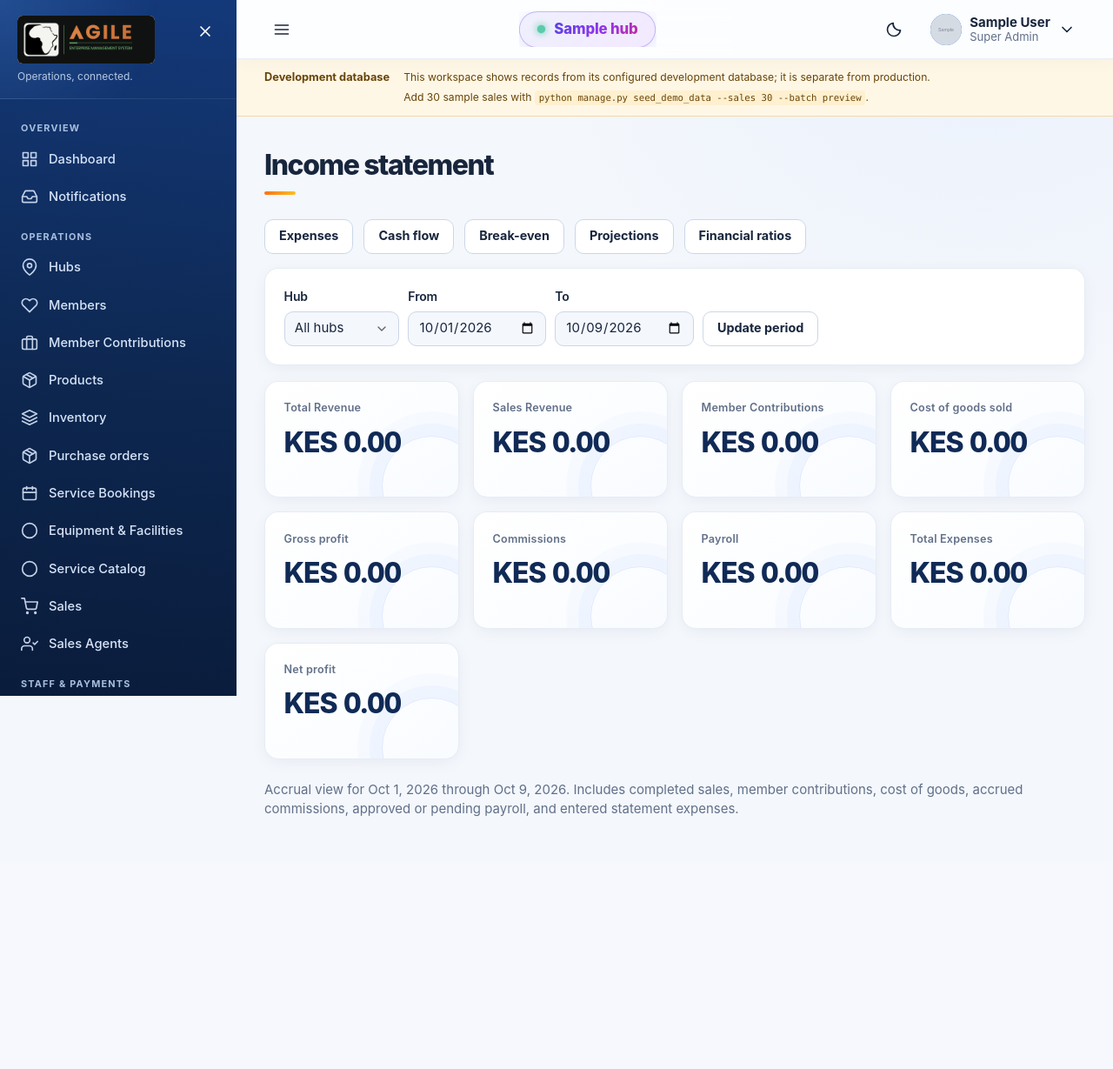
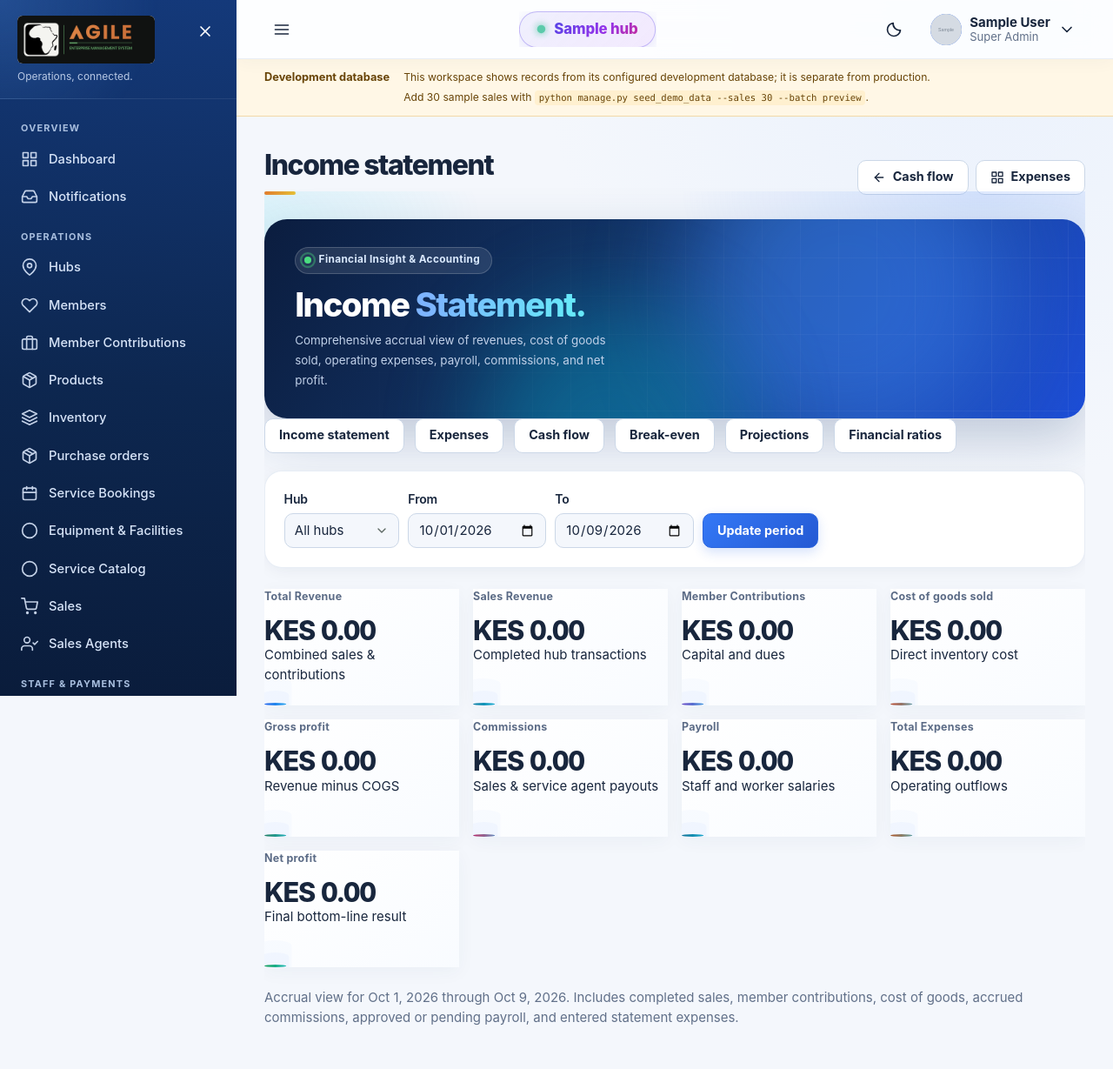
Before and after one commit to brianMugatsia/agile_hub, a Django app: page /finance/ in a window 1280 px wide. Shown: the whole page at 87% size. Before the commit the page ends 939 px from the top, so only its background shows below. Run offline with Django 5.2, Linux system fonts and the light colour scheme; a user stored in the database is signed in; tables that the repository leaves empty hold one stand-in row (values such as "Sample post"); grey boxes marked "Sample" are stand-in pictures; parts of the project's set-up code (start-up, migrations or seed data) failed here and were passed over; some libraries are stand-ins or nearby versions.

Commit message:
new updates

```diff
--- /dev/null
+++ b/admin4_user.json
@@ -0,0 +1,29 @@
+[
+{
+  "model": "accounts.user",
+  "pk": "9441c39c-6f83-4051-bb4f-0b59521f20ef",
+  "fields": {
+    "password": "argon2$argon2id$v=19$m=102400,t=2,p=8$SUlManNQQjloUnZsMWoybVBiYnhldQ$9yELzYBhBNLHOtnyexdrNiLk86CsZdLguAFJHYNtq5o",
+    "last_login": "2026-10-22T10:20:07.108Z",
+    "is_superuser": false,
+    "username": "admin4",
+    "first_name": "",
+    "last_name": "",
+    "is_staff": false,
+    "is_active": true,
+    "date_joined": "2026-10-22T10:20:06.531Z",
+    "email": "admin4@example.com",
+    "phone_number": "",
+    "role": "ADMIN",
+    "hub": null,
+    "profile_photo": "",
+    "updated_at": "2026-10-22T10:20:06.860Z",
+    "groups": [
+      [
+        "ADMIN"
+      ]
+    ],
+    "user_permissions": []
+  }
+}
+]
--- a/apps/commissions/views.py
+++ b/apps/commissions/views.py
@@ -249,7 +249,7 @@ class CommissionActionView(LoginRequiredMixin, PermissionRequiredMixin, View):
     def post(self, request, pk):
         kwargs = {"commission_id": pk, "actor": request.user}
         if self.reason_required:
-            kwargs["reason"] = request.POST.get("reason", "")
+            kwargs["notes"] = request.POST.get("reason", "")
         try:
             self.service(**kwargs)
         except ValidationError as error:
--- a/apps/members/views.py
+++ b/apps/members/views.py
@@ -4,6 +4,7 @@ from django.db.models import Q, Sum
 from django.urls import reverse
 from django.views.generic import DetailView
 
+from apps.accounts.models import User
 from apps.accounts.roles import Role
 from apps.core.generic import ProtectedCreateView, ProtectedUpdateView, ScopedModelListView
 from apps.core.mixins import ActiveHubInitialMixin, PageMixin
@@ -16,7 +17,7 @@ from .models import MemberProfile, Business
 
 def _provider_stats():
     return {
-        "active_sales_agents_count": MemberProfile.objects.filter(user__role=Role.SALES_AGENT, user__is_active=True).count(),
+        "active_sales_agents_count": User.objects.filter(role=Role.SALES_AGENT, is_active=True).count() + MemberProfile.objects.filter(user__role=Role.MEMBER).count(),
         "dormant_providers_count": ServiceProvider.objects.filter(status=ServiceProviderStatus.DORMANT).count(),
         "active_providers_count": ServiceProvider.objects.filter(status=ServiceProviderStatus.ACTIVE).count(),
         "suspended_providers_count": ServiceProvider.objects.filter(status=ServiceProviderStatus.SUSPENDED).count(),
@@ -67,7 +68,7 @@ class MemberSalesAgentsListView(ScopedModelListView):
     filter_hub = False
 
     def get_queryset(self):
-        return super().get_queryset().filter(user__role=Role.SALES_AGENT)
+        return super().get_queryset().filter(Q(user__role=Role.SALES_AGENT) | Q(user__role=Role.MEMBER)).distinct()
 
     def get_context_data(self, **kwargs):
         context = super().get_context_data(**kwargs)
--- a/apps/reports/views.py
+++ b/apps/reports/views.py
@@ -79,7 +79,7 @@ class InventoryReconciliationView(LoginRequiredMixin, PermissionRequiredMixin, T
         if end_value and end_date is None:
             errors.append("Enter a valid end date.")
         if not start_value and not end_value:
-            start_date = today - timedelta(days=29)
+            start_date = today - timedelta(days=89)
             end_date = today
         elif start_date and not end_date:
             end_date = today
--- a/templates/finance/income_statement.html
+++ b/templates/finance/income_statement.html
@@ -1,15 +1,46 @@
 {% extends "base.html" %}
-{% load ui_tags %}
+{% load static ui_tags %}
+
+{% block page_actions %}
+  <div class="com-export__buttons">
+    <a class="btn btn--secondary com-export__btn" href="{% url 'finance:cash_flow' %}">
+      {% icon "arrow-left" %} Cash flow
+    </a>
+    <a class="btn btn--secondary com-export__btn" href="{% url 'finance:expenses' %}">
+      {% icon "grid" %} Expenses
+    </a>
+  </div>
+{% endblock %}
 
 {% block content %}
-  <nav class="cluster" aria-label="Finance tools">
+<div class="dash">
+
+  <!-- HERO -->
+  <section class="dash-hero com-hero--solo" aria-label="Financial overview">
+    <div class="dash-hero__bg" aria-hidden="true">
+      <span class="dash-hero__orb dash-hero__orb--a"></span>
+      <span class="dash-hero__orb dash-hero__orb--b"></span>
+    </div>
+
+    <div class="dash-hero__text">
+      <span class="dash-hero__eyebrow"><span class="dash-hero__dot"></span>Financial Insight & Accounting</span>
+      <h2 class="dash-hero__title">Income <span class="dash-gradient">Statement.</span></h2>
+      <p class="dash-hero__note">Comprehensive accrual view of revenues, cost of goods sold, operating expenses, payroll, commissions, and net profit.</p>
+    </div>
+  </section>
+
+  <!-- FINANCE TOOLS NAV -->
+  <nav class="cluster dash-panel" aria-label="Finance tools" style="margin-bottom: 1.25rem; display: flex; gap: .75rem; flex-wrap: wrap;">
+    <a class="btn btn--secondary {% if request.resolver_match.url_name == 'income_statement' %}is-active{% endif %}" href="{% url 'finance:income_statement' %}">Income statement</a>
     <a class="btn btn--secondary" href="{% url 'finance:expenses' %}">Expenses</a>
     <a class="btn btn--secondary" href="{% url 'finance:cash_flow' %}">Cash flow</a>
     <a class="btn btn--secondary" href="{% url 'finance:break_even' %}">Break-even</a>
     <a class="btn btn--secondary" href="{% url 'finance:projections' %}">Projections</a>
     <a class="btn btn--secondary" href="{% url 'finance:ratios' %}">Financial ratios</a>
   </nav>
-  <form class="filter-bar card card__body" method="get">
+
+  <!-- FILTER BAR -->
+  <form class="filter-bar card card__body dash-panel" method="get" style="margin-bottom: 1.5rem;">
     <div class="form-field">
       <label for="hub">Hub</label>
       <select class="select" id="hub" name="hub">
@@ -25,20 +56,62 @@
       <label for="end">To</label>
       <input class="input" type="date" id="end" name="end" value="{{ period_end|date:'Y-m-d' }}">
     </div>
-    <button class="btn btn--secondary" type="submit">Update period</button>
+    <button class="btn btn--primary" type="submit">Update period</button>
   </form>
+
   {% if hub_error %}<p class="alert alert--danger" role="alert">{{ hub_error }}</p>{% endif %}
 
-  <section class="grid grid--3 finance-summary" aria-label="Income statement summary" style="display: grid; grid-template-columns: repeat(auto-fit, minmax(220px, 1fr)); gap: 1rem;">
-    <article class="card stat-card"><div class="card__body"><span class="stat-card__label">Total Revenue</span><strong class="stat-card__value">{{ CURRENCY_CODE|default:"KES" }} {{ revenue|floatformat:2 }}</strong></div></article>
-    <article class="card stat-card"><div class="card__body"><span class="stat-card__label">Sales Revenue</span><strong class="stat-card__value">{{ CURRENCY_CODE|default:"KES" }} {{ sales_revenue|floatformat:2 }}</strong></div></article>
-    <article class="card stat-card"><div class="card__body"><span class="stat-card__label">Member Contributions</span><strong class="stat-card__value">{{ CURRENCY_CODE|default:"KES" }} {{ member_contributions_total|floatformat:2 }}</strong></div></article>
-    <article class="card stat-card"><div class="card__body"><span class="stat-card__label">Cost of goods sold</span><strong class="stat-card__value">{{ CURRENCY_CODE|default:"KES" }} {{ cost_of_goods|floatformat:2 }}</strong></div></article>
-    <article class="card stat-card"><div class="card__body"><span class="stat-card__label">Gross profit</span><strong class="stat-card__value">{{ CURRENCY_CODE|default:"KES" }} {{ gross_profit|floatformat:2 }}</strong></div></article>
-    <article class="card stat-card"><div class="card__body"><span class="stat-card__label">Commissions</span><strong class="stat-card__value">{{ CURRENCY_CODE|default:"KES" }} {{ commissions|floatformat:2 }}</strong></div></article>
-    <article class="card stat-card"><div class="card__body"><span class="stat-card__label">Payroll</span><strong class="stat-card__value">{{ CURRENCY_CODE|default:"KES" }} {{ payroll|floatformat:2 }}</strong></div></article>
-    <article class="card stat-card"><div class="card__body"><span class="stat-card__label">Total Expenses</span><strong class="stat-card__value">{{ CURRENCY_CODE|default:"KES" }} {{ total_expenses|floatformat:2 }}</strong></div></article>
-    <article class="card stat-card"><div class="card__body"><span class="stat-card__label">Net profit</span><strong class="stat-card__value">{{ CURRENCY_CODE|default:"KES" }} {{ net_profit|floatformat:2 }}</strong></div></article>
+  <!-- SUMMARY CARDS -->
+  <section class="dashboard-stats" aria-label="Income statement summary" style="display: grid; grid-template-columns: repeat(auto-fit, minmax(220px, 1fr)); gap: 1rem; margin-bottom: 1.5rem;">
+    <div class="stat-card" style="--tone: #2563eb;">
+      <span class="stat-card__label">Total Revenue</span>
+      <strong class="stat-card__value">{{ CURRENCY_CODE|default:"KES" }} {{ revenue|floatformat:2 }}</strong>
+      <span class="stat-card__note">Combined sales & contributions</span>
+    </div>
+    <div class="stat-card" style="--tone: #087d9b;">
+      <span class="stat-card__label">Sales Revenue</span>
+      <strong class="stat-card__value">{{ CURRENCY_CODE|default:"KES" }} {{ sales_revenue|floatformat:2 }}</strong>
+      <span class="stat-card__note">Completed hub transactions</span>
+    </div>
+    <div class="stat-card" style="--tone: #6841bf;">
+      <span class="stat-card__label">Member Contributions</span>
+      <strong class="stat-card__value">{{ CURRENCY_CODE|default:"KES" }} {{ member_contributions_total|floatformat:2 }}</strong>
+      <span class="stat-card__note">Capital and dues</span>
+    </div>
+    <div class="stat-card" style="--tone: #c2410c;">
+      <span class="stat-card__label">Cost of goods sold</span>
+      <strong class="stat-card__value">{{ CURRENCY_CODE|default:"KES" }} {{ cost_of_goods|floatformat:2 }}</strong>
+      <span class="stat-card__note">Direct inventory cost</span>
+    </div>
+    <div class="stat-card" style="--tone: #218357;">
+      <span class="stat-card__label">Gross profit</span>
+      <strong class="stat-card__value">{{ CURRENCY_CODE|default:"KES" }} {{ gross_profit|floatformat:2 }}</strong>
+      <span class="stat-card__note">Revenue minus COGS</span>
+    </div>
+    <div class="stat-card" style="--tone: #be185d;">
+      <span class="stat-card__label">Commissions</span>
+      <strong class="stat-card__value">{{ CURRENCY_CODE|default:"KES" }} {{ commissions|floatformat:2 }}</strong>
+      <span class="stat-card__note">Sales & service agent payouts</span>
+    </div>
+    <div class="stat-card" style="--tone: #0e7490;">
+      <span class="stat-card__label">Payroll</span>
+      <strong class="stat-card__value">{{ CURRENCY_CODE|default:"KES" }} {{ payroll|floatformat:2 }}</strong>
+      <span class="stat-card__note">Staff and worker salaries</span>
+    </div>
+    <div class="stat-card" style="--tone: #b45309;">
+      <span class="stat-card__label">Total Expenses</span>
+      <strong class="stat-card__value">{{ CURRENCY_CODE|default:"KES" }} {{ total_expenses|floatformat:2 }}</strong>
+      <span class="stat-card__note">Operating outflows</span>
+    </div>
+    <div class="stat-card" style="--tone: #16a34a;">
+      <span class="stat-card__label">Net profit</span>
+      <strong class="stat-card__value">{{ CURRENCY_CODE|default:"KES" }} {{ net_profit|floatformat:2 }}</strong>
+      <span class="stat-card__note">Final bottom-line result</span>
+    </div>
   </section>
-  <p class="text-muted">Accrual view for {{ period_start|date:"M j, Y" }} through {{ period_end|date:"M j, Y" }}. Includes completed sales, member contributions, cost of goods, accrued commissions, approved or pending payroll, and entered statement expenses.</p>
+
+  <p class="text-muted" style="margin-top: 1rem;">Accrual view for {{ period_start|date:"M j, Y" }} through {{ period_end|date:"M j, Y" }}. Includes completed sales, member contributions, cost of goods, accrued commissions, approved or pending payroll, and entered statement expenses.</p>
+
+</div>
+<script type="module" src="{% static 'js/pages/dashboard-motion.js' %}"></script>
 {% endblock %}
```
Also changed, not shown: apps/commissions/tests/test_views.py (+40 -0 lines), apps/core/management/commands/seed_demo_data.py (+12 -14 lines), apps/core/tests/test_views.py (+10 -9 lines), apps/core/views.py (+5 -3 lines), apps/services/management/commands/seed_services.py (+31 -8 lines), templates/commissions/commission_settings.html (+38 -11 lines).
